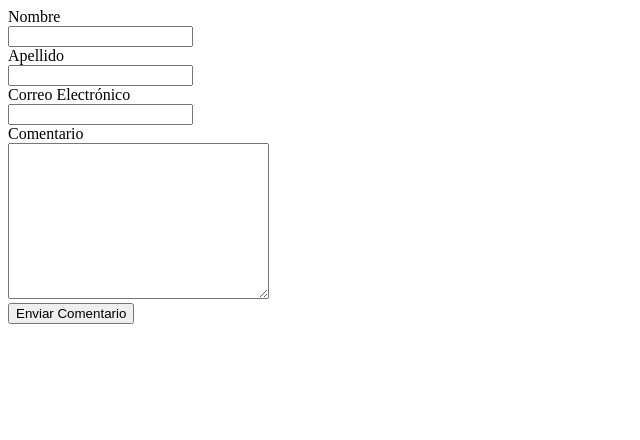
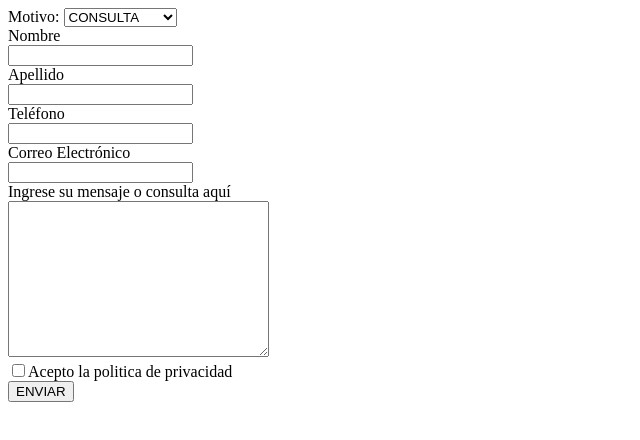
Before and after one commit to WARFiuba/PROYECTOCATERINGCAC, a plain HTML site: page contacto.html in a window 1280 px wide. Shown: the whole page, without its empty margins (0-640 px from the left). Drawn offline with Linux system fonts and the light colour scheme.

Commit message:
Agregamos en un comentario la consigna del TP, el campo motivo, telefono y un checkbox. también modificamos el label correspondiente al textarea

```diff
--- a/contacto.html
+++ b/contacto.html
@@ -4,20 +4,30 @@
     <meta charset="UTF-8">
     <meta name="viewport" content="width=device-width, initial-scale=1.0">
     <title>CONTACTO</title>
+    <!--El sitio web debe incluir un formulario de contacto, con al menos 5 campos que incluya (un checkbox o radiobutton), un select y una imagen, con validación realizada mediante JavaScript para que los campos sean obligatorios.-->
 </head>
 <body>
     <header></header>
     <main>
         <form action="" method="post">
+            <label for="motive">Motivo:</label>
+            <select name="Seleccione un motivo" id="motive">
+                <option value="value1">CONSULTA</option>
+                <option value="value2">RECLAMO</option>
+                <option value="value3">FELICITACIÓN</option>
+            </select><br>
             <label for="name">Nombre</label><br>
             <input type="text" name="" id="name"><br>
             <label for="surname">Apellido</label><br>
             <input type="text" name="" id="surname"><br>
+            <label for="tel">Teléfono</label><br>
+            <input type="tel" name="" id="tel"><br>
             <label for="email">Correo Electrónico</label><br>
             <input type="email" name="" id="email"><br>
-            <label for="comentary">Comentario</label><br>
-            <textarea name="" id="comentary" cols="30" rows="10"></textarea><br>
-            <input type="submit" value="Enviar Comentario">
+            <label for="message">Ingrese su mensaje o consulta aquí</label><br>
+            <textarea name="" id="message" cols="30" rows="10"></textarea><br>
+            <input type="checkbox" name="" id="privacity"><label for="privacity">Acepto la politica de privacidad</label><br>
+            <input type="submit" value="ENVIAR">
         </form>
     </main>
     <footer></footer>
```
